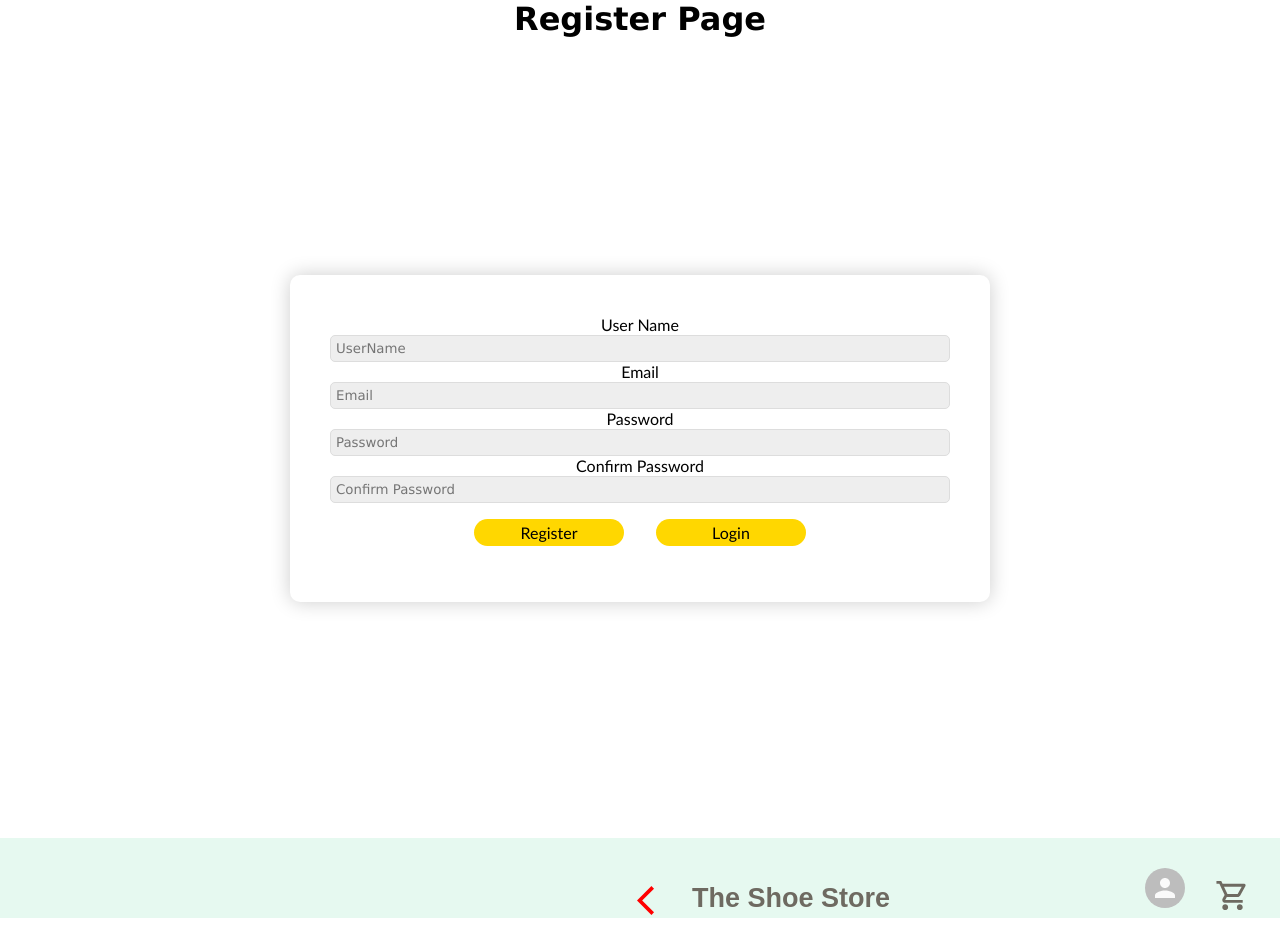
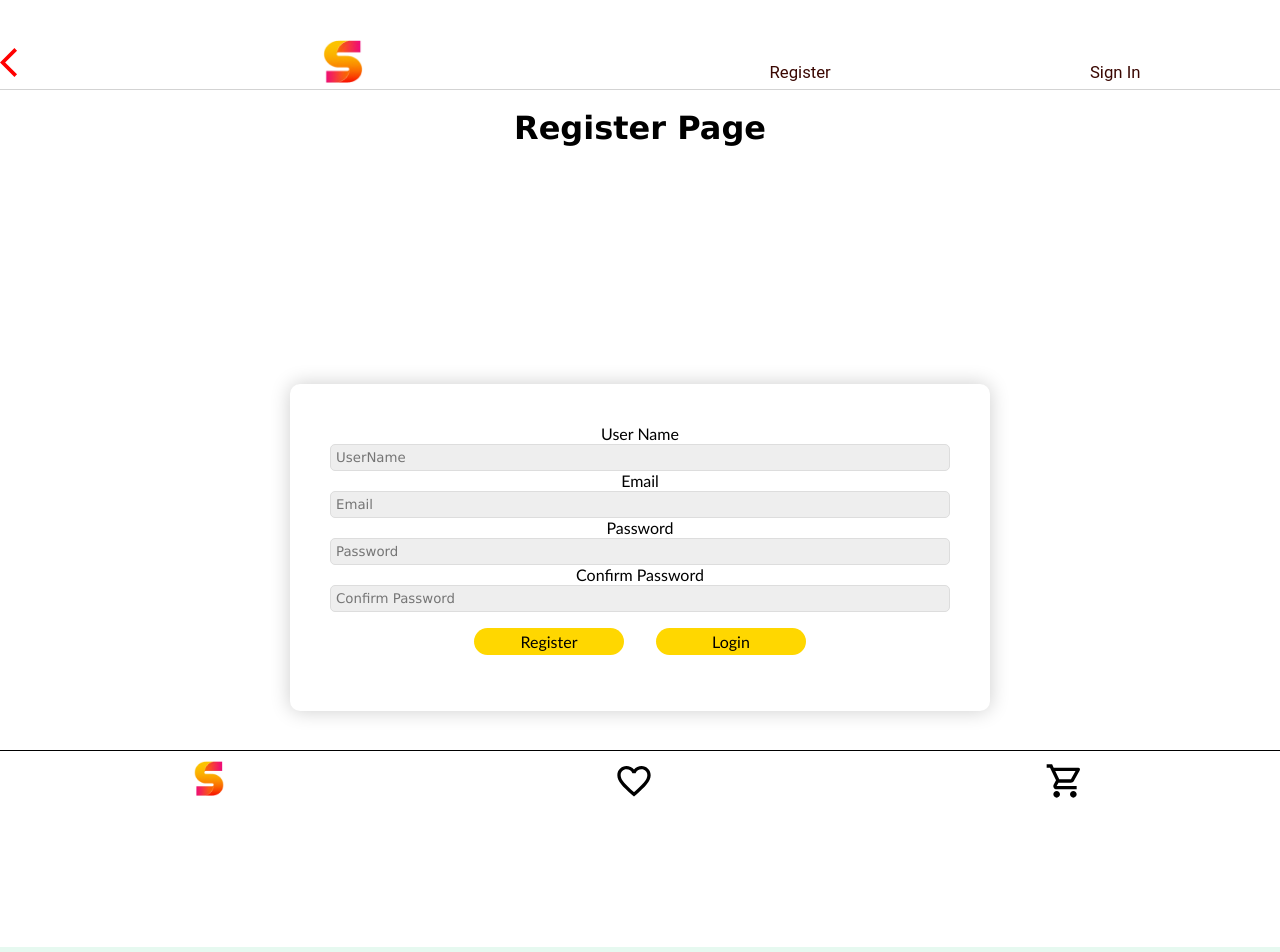
Before and after one commit to Silvia02/ProjectLeverans, a React (Vite) app in the folder client/: page /register in a window 1280 px wide. Shown: the top 952 px of the page. Before the commit the page ends 922 px from the top, so only its background shows below. Built offline with nearby package versions, Linux system fonts and the light colour scheme.

Commit message:
header navigation change as user logs in

```diff
--- a/client/src/App.jsx
+++ b/client/src/App.jsx
@@ -17,12 +17,14 @@ import Favourites from './pages/Favourites';
 import Casual from './pages/Casual';
 import Sport from "./pages/Sport";
 import Formal from "./pages/Formal";
+import DefaultHeader from './components/DefaultHeader/DefaultHeader';
+import Footer from './components/footer/Footer';
+
 
 
 function App() {
 
   const [user, setUserLogin] = useState({})
-
   // check is user is store in local storage
   useEffect(() => {
     setUserLogin(JSON.parse(localStorage.getItem("MyUser")))
@@ -100,15 +102,19 @@ function App() {
   return (
 
     <div className="App">
+
       <Router>
+        {user && user._id ? <Header stayLogedin={stayLogedin} userName={user.name}/>
+          : <DefaultHeader />}
         <Switch>
           <Route exact path="/">
             <FrontPage />
-          </Route>
+           </Route>
           <Route path="/home">
-
               {
-              user && user._id ? <Home stayLogedin={stayLogedin} userName={user.name} favourites={favourites} onAdd={onAdd}  /> : <Login stayLogedin={stayLogedin}/>
+              user && user._id ?
+                <Home stayLogedin={stayLogedin} userName={user.name} favourites={favourites} onAdd={onAdd} />
+                : <Login stayLogedin={stayLogedin} />
             }
           </Route>
           <Route path="/login">
@@ -118,22 +124,19 @@ function App() {
               <RegisterPage/>
             </Route>
           <Route path="/casual">
-            <Casual />
+            <Casual favourites={favourites} onAdd={onAdd} />
           </Route>
           <Route path="/sport">
-            <Sport />
+            <Sport favourites={favourites} onAdd={onAdd}/>
           </Route>
           <Route path="/formal">
-            <Formal />
+            <Formal favourites={favourites} onAdd={onAdd}/>
           </Route>
           <Route path="/register">
             <RegisterPage/>
           </Route>
           <Route exact path="/products">
-             {
-              user && user._id ? <Home stayLogedin={stayLogedin} userName={user.name} favourites={favourites} onAdd={onAdd}  /> : <Login stayLogedin={stayLogedin}/>
-            }
-            {/* <Home favourites={favourites} onAdd={onAdd} /> */}
+            <Home favourites={favourites} onAdd={onAdd} />
           </Route>
           <Route path="/products/:id">
             <Product
@@ -157,6 +160,7 @@ function App() {
             <MyCart />
           </Route>
         </Switch>
+        <Footer/>
       </Router>
     </div>
   )}
--- a/client/src/components/Header/Header.jsx
+++ b/client/src/components/Header/Header.jsx
@@ -28,10 +28,10 @@ const Header = ({stayLogedin, userName }) => {
      <>
 
        <div className="header">
-        <Link to="/"><ArrowBackIosIcon style={{marginTop:45,marginRight:20,color: 'red',fontSize:35}}></ArrowBackIosIcon></Link>
-        <h2 style={{marginTop:45,fontFamily:'fantasy', marginRight:255}}> The Shoe Store</h2>
-         <Avatar area-aria-controls="menu" style={iconStyle} onClick={handleMenu}/>
-      <div className="userStyle">
+       <Link to="/home"><ArrowBackIosIcon style={{marginTop:"40px",marginRight:"25px"}}></ArrowBackIosIcon></Link>
+        <h2 style={{marginTop:45,fontFamily:'fantasy', marginRight:25,fontSize:'medium'}}> The Shoe Store</h2>
+         <Avatar area-aria-controls="menu" style={iconStyle} onClick={handleMenu} />
+         <div className="userStyle">
            <h4>{userName}</h4>
          </div>
          <ShoppingCartOutlinedIcon fontSize="large" style={{marginRight:"30px",marginTop:"40px",marginLeft:"30px"}}/>
--- a/client/src/pages/Casual.jsx
+++ b/client/src/pages/Casual.jsx
@@ -19,7 +19,7 @@ import DefaultHeader from '../components/DefaultHeader/DefaultHeader';
 const fetchURL = 'http://localhost:4000/products/category/casual';
 const getItems = () => fetch(fetchURL).then((res) => res.json());
 
-const Casual = () => {
+const Casual = ({favourites , onAdd}) => {
     const [categories, setCategories] = useState([])
 
     // console.log(categories);
@@ -32,7 +32,6 @@ const Casual = () => {
     return (
       <div>
         {/* <h1>Hello from casual</h1> */}
-        <DefaultHeader/>
         <ProductWrapper>
           {categories.map((categorie) => (
             <ProductCard key={categorie._id}>
--- a/client/src/pages/Formal.jsx
+++ b/client/src/pages/Formal.jsx
@@ -16,7 +16,7 @@ import DefaultHeader from "../components/DefaultHeader/DefaultHeader";
 const fetchURL = "http://localhost:4000/products/category/formal";
 const getItems = () => fetch(fetchURL).then((res) => res.json());
 
-const Formal = () => {
+const Formal = ({favourites , onAdd}) => {
   const [formals, setFormals] = useState([]);
 
   //console.log(formals);
--- a/client/src/pages/FrontPage.jsx
+++ b/client/src/pages/FrontPage.jsx
@@ -8,12 +8,12 @@ import logo from '../images/shop.png'
 import { CategoryButton, FrontPageWrapper, HeaderLinks, HeaderWrapper, Photo, PhotoCard } from './FrontPageStyle';
 import Favourites from './Favourites';
 import Footer from '../components/footer/Footer';
-import DefaultHeader from '../components/DefaultHeader/DefaultHeader';
+
 
 const FrontPage = () => {
   return (
 <>
-     <DefaultHeader/>
+
       <FrontPageWrapper>
           <PhotoCard>
             <Photo src={allkinds} alt="formal-shoes" />
--- a/client/src/pages/Home.jsx
+++ b/client/src/pages/Home.jsx
@@ -3,7 +3,6 @@ import { Link } from 'react-router-dom';
 import { getAllProducts } from '../../../server/controllers/products';
 import { ProductCard, ProductPrice, ProductName, ProductWrapper, ImageWrapper, ProductInformationWrapper, BackArrow } from './HomeStyle';
 import FavoriteBorderIcon from '@material-ui/icons/FavoriteBorder';
-import Header from '../components/Header/Header';
 import Footer from '../components/footer/Footer';
 
 
@@ -27,7 +26,6 @@ const Home = ({onAdd, stayLogedin, userName}) => {
 
   return (
     <>
-      <Header stayLogedin={stayLogedin} userName={userName}/>
       <ProductWrapper>
         {products.map(product =>
           <ProductCard key={product._id}>
--- a/client/src/pages/Product.jsx
+++ b/client/src/pages/Product.jsx
@@ -6,7 +6,6 @@ import FavoriteBorderIcon from '@material-ui/icons/FavoriteBorder';
 import ToggleDisplay from 'react-toggle-display';
 import logo from '../images/shop.png'
 import {HeaderWrapper} from './FrontPageStyle';
-import {BackArrow} from './HomeStyle';
 import Footer from '../components/footer/Footer';
 
 const Product = ({addToShoppingList, onAdd}) => {
@@ -48,7 +47,6 @@ const Product = ({addToShoppingList, onAdd}) => {
 
   return (
     <div>
-      <BackArrow><Link to="/products" style={{textDecoration: 'none'}}>&#8592;</Link></BackArrow>
       <ProductDetailCard>
         <img src={product.image} alt="" style={{width: "100%", marginTop: "10px", marginBottom: "10px"}} />
         <ProductLabel>
--- a/client/src/pages/Sport.jsx
+++ b/client/src/pages/Sport.jsx
@@ -15,7 +15,7 @@ import {
 const fetchURLsport = "http://localhost:4000/products/category/sport";
 const getItemsSport = () => fetch(fetchURLsport).then((res) => res.json());
 
-const Sport = () => {
+const Sport = ({favourites , onAdd}) => {
   const [sports, setSports] = useState([]);
 
   console.log(sports);
@@ -26,11 +26,6 @@ const Sport = () => {
 
   return (
     <div>
-      <BackArrow>
-        <Link to="/" style={{ textDecoration: "none" }}>
-          &#8592;
-        </Link>
-      </BackArrow>
       <ProductWrapper>
         {sports.map((sportCate) => (
           <ProductCard key={sportCate._id}>
```
